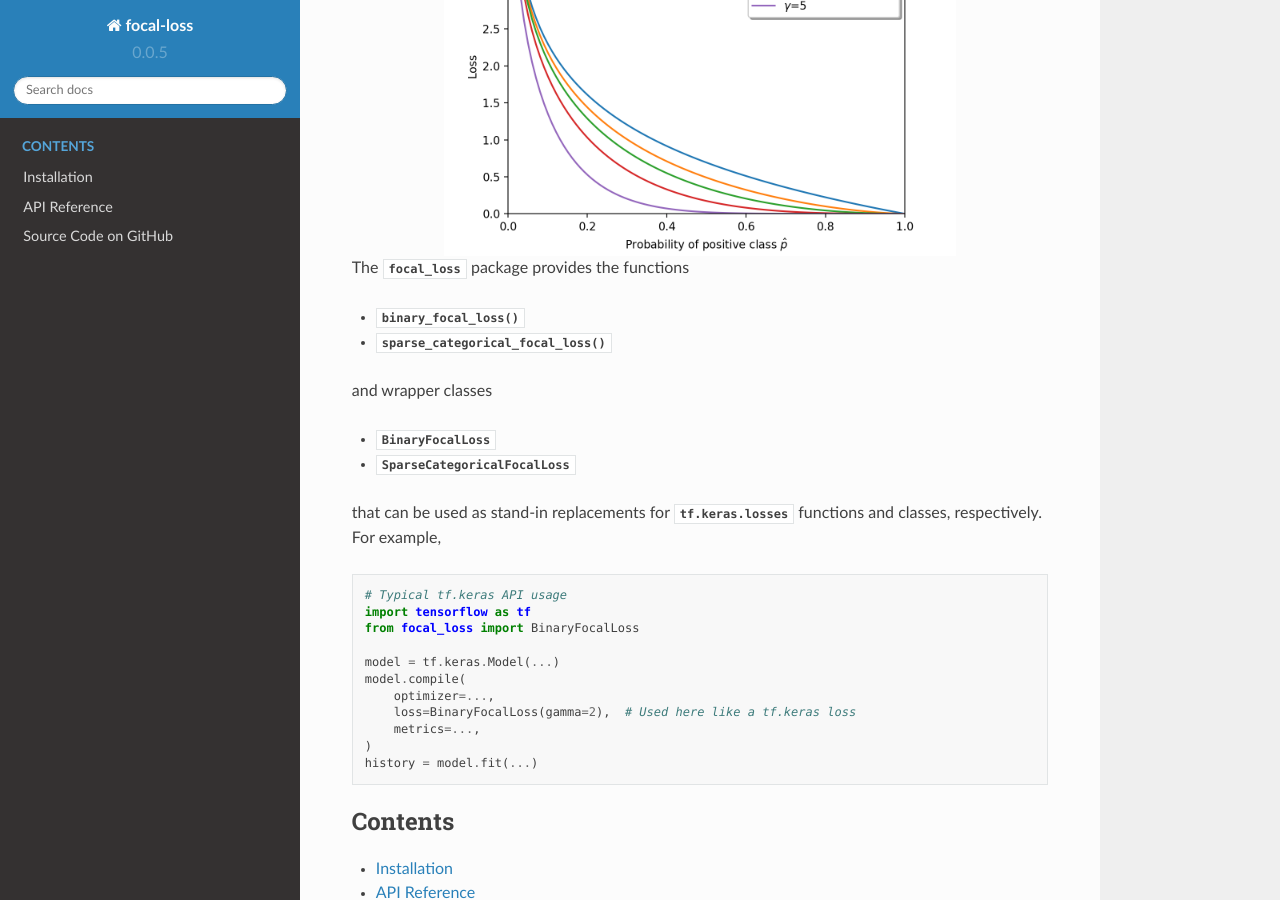
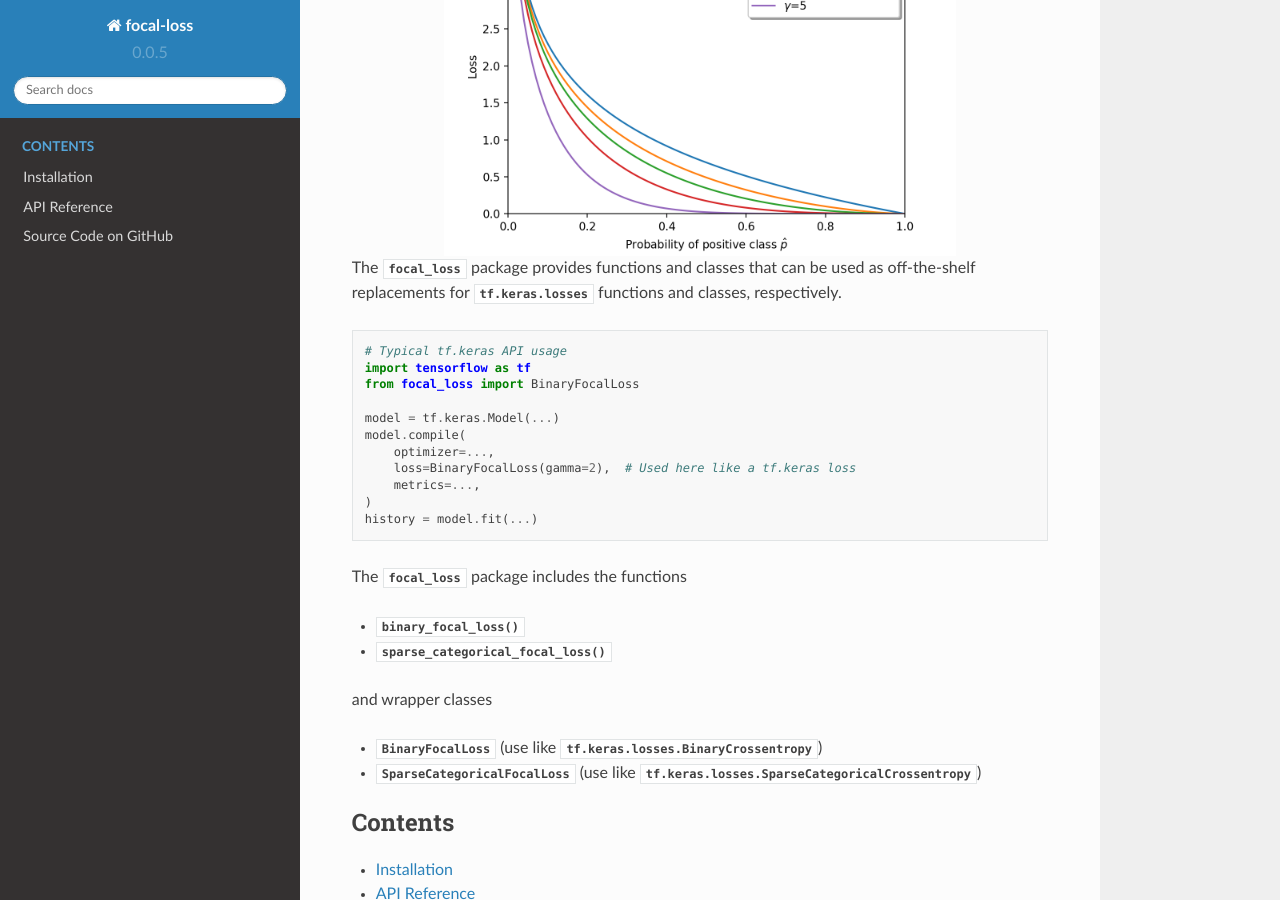
Before and after one commit to artemmavrin/focal-loss, a Sphinx documentation site: the page built from docs/source/index.rst, in a window 1280 px wide and 900 px high, scrolled down 404 px. Built offline with Sphinx 7.4.7 and the Read the Docs theme 2.0.0, drawn with Linux system fonts in a browser that asks for light colours.

Commit message:
Ensured compatibility with tf.keras.losses

```diff
--- a/docs/source/index.rst
+++ b/docs/source/index.rst
@@ -38,19 +38,9 @@ multiclass cross-entropy loss that penalizes hard-to-classify examples.
     :alt: Focal loss plot
     :align: center
 
-The :mod:`focal_loss` package provides the functions
-
-* :meth:`~focal_loss.binary_focal_loss`
-* :meth:`~focal_loss.sparse_categorical_focal_loss`
-
-and wrapper classes
-
-* :class:`~focal_loss.BinaryFocalLoss`
-* :class:`~focal_loss.SparseCategoricalFocalLoss`
-
-that can be used as stand-in replacements for :mod:`tf.keras.losses` functions
-and classes, respectively.
-For example,
+The :mod:`focal_loss` package provides functions and classes that can be used as
+off-the-shelf replacements for :mod:`tf.keras.losses` functions and classes,
+respectively.
 
 .. code-block:: python
 
@@ -66,6 +56,16 @@ For example,
     )
     history = model.fit(...)
 
+The :mod:`focal_loss` package includes the functions
+
+* :meth:`~focal_loss.binary_focal_loss`
+* :meth:`~focal_loss.sparse_categorical_focal_loss`
+
+and wrapper classes
+
+* :class:`~focal_loss.BinaryFocalLoss` (use like :class:`tf.keras.losses.BinaryCrossentropy`)
+* :class:`~focal_loss.SparseCategoricalFocalLoss` (use like :class:`tf.keras.losses.SparseCategoricalCrossentropy`)
+
 .. toctree::
     :caption: Contents
     :maxdepth: 1
```
Also changed, not shown: README.rst (+13 -13 lines), 2 other files.
